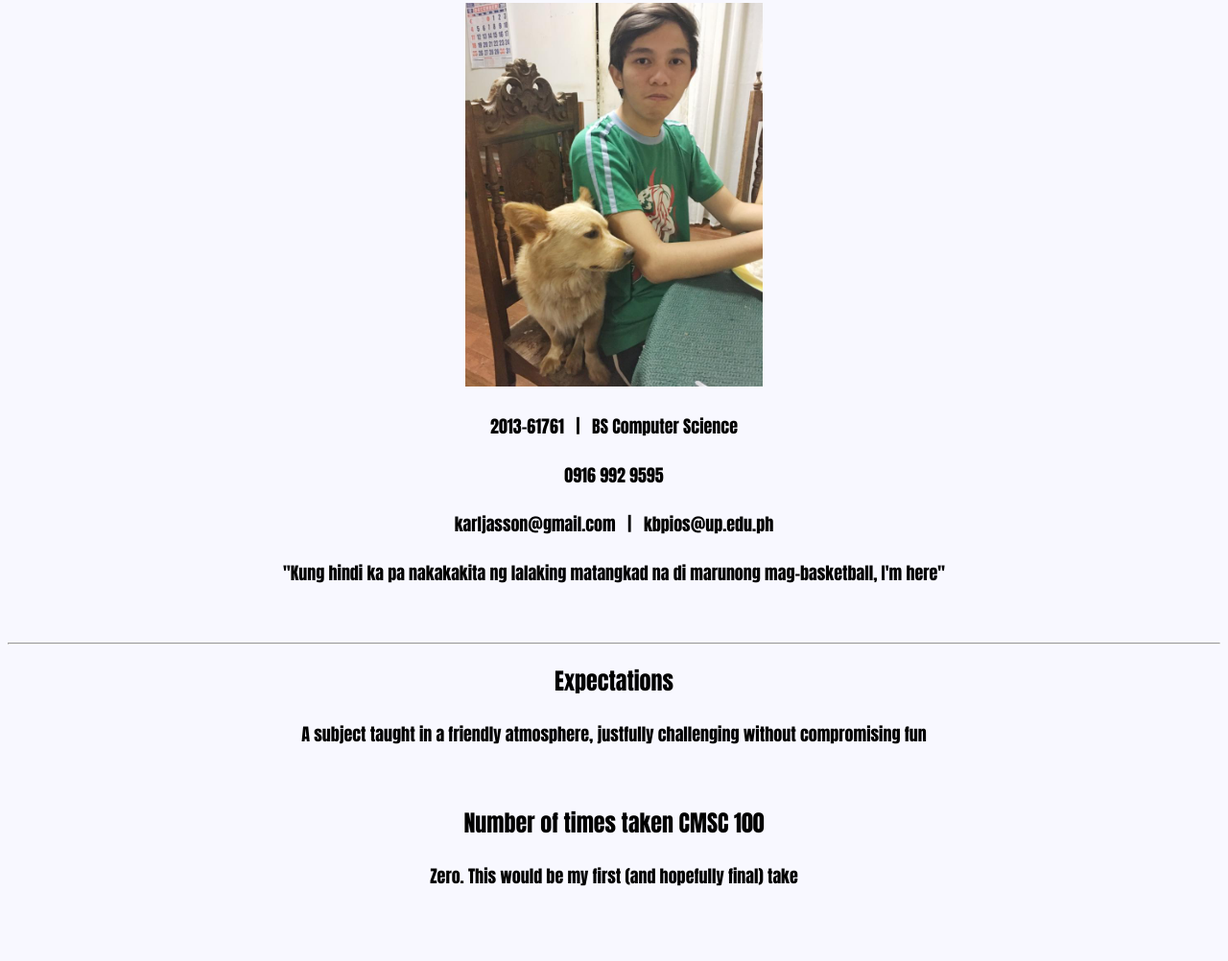
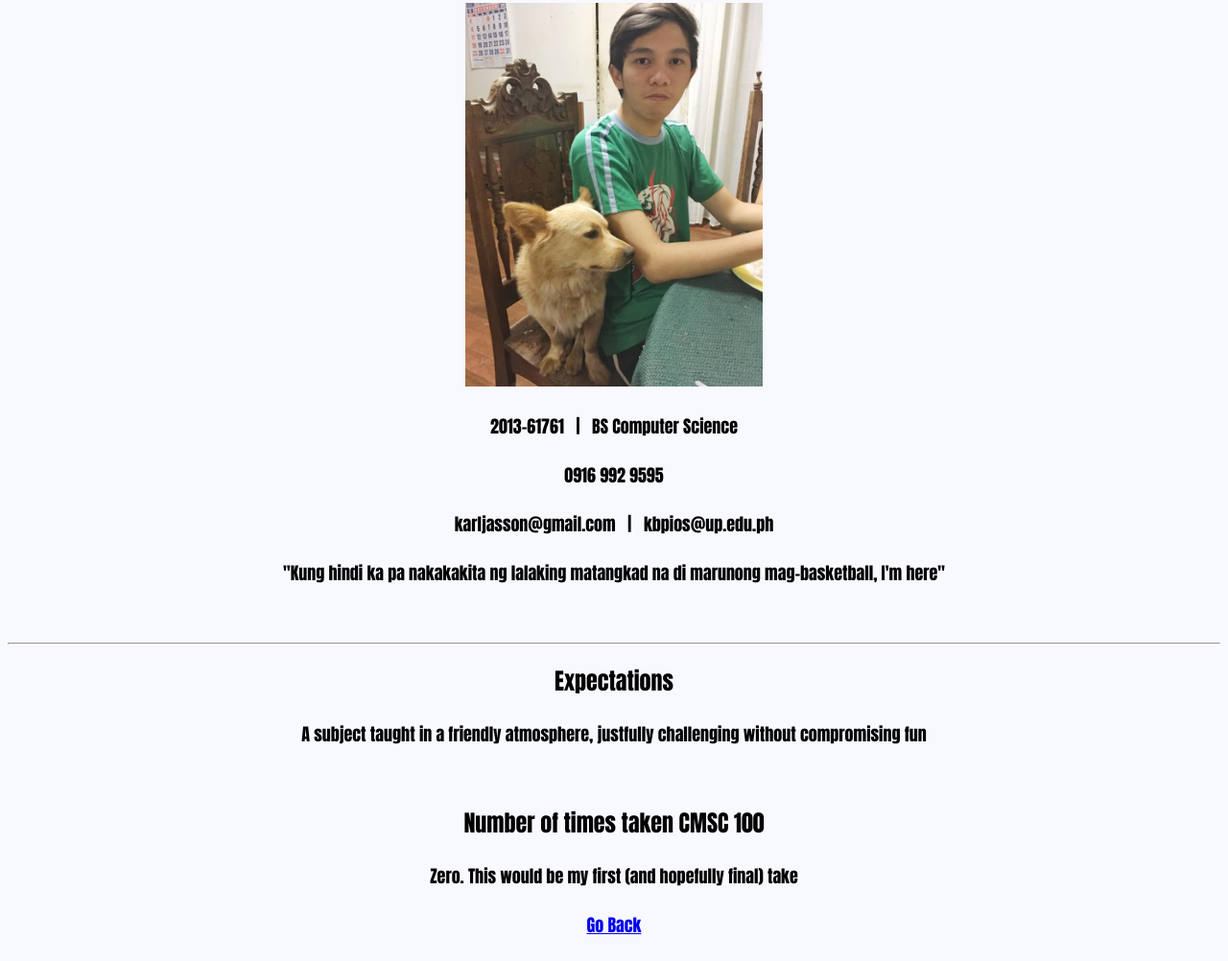
Before and after one commit to edisonhatchazo/edisonhatchazo.github.io, a plain HTML site: page Pios/index.html in a window 1280 px wide. Shown: the part 120-1122 px from the top of the page at 96% size. Before the commit the page ends 1071 px from the top, so only its background shows below. Drawn offline with Linux system fonts and the light colour scheme.

Commit message:
Added Go Back link

```diff
--- a/Pios/index.html
+++ b/Pios/index.html
@@ -25,5 +25,10 @@
 	<h2>Number of times taken CMSC 100</h2>
 	<h4>Zero. This would be my first (and hopefully final) take</h4>
 
+	<a href="../home.html">
+	<h4>Go Back</h4>
+	</a>
+
+
 	</body>
 </html>
```
